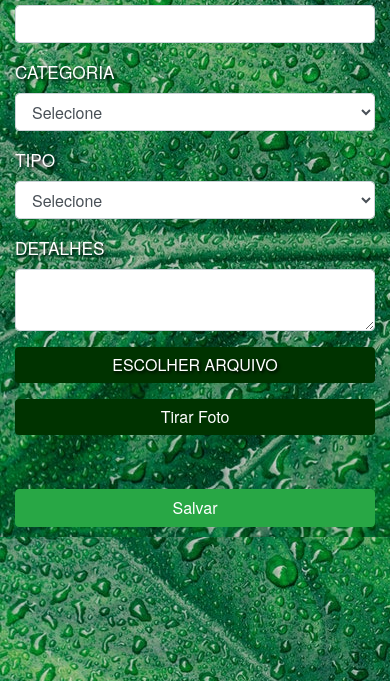
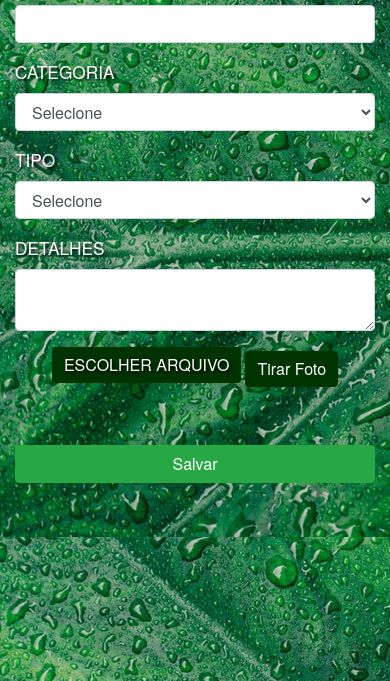
Before and after one commit to liara987/cidadao-do-vale-mobile, a website: page www/index.html in a window 390 px wide. Shown: the part 163-844 px from the top of the page. Drawn offline with nearby package versions, Linux system fonts and the light colour scheme; some packages are replaced by stand-ins of ours; no server answers.

Commit message:
Juntando botões
Colocando botoes na mesma div pra ficarem um do lado do outro

```diff
--- a/www/index.html
+++ b/www/index.html
@@ -82,15 +82,12 @@
                 <textarea id="detalhes" name="detalhes" class="form-control"></textarea>
             </div>
 
-            <div class="form-group">
-                <label class="btn btn-primary btn-block" for="exampleFormControlFile1">
+            <div class="form-group text-center">
+                <label class="btn btn-primary" for="exampleFormControlFile1">
                     <input type="file" class="form-control-file d-none" accept="image/*" id="foto" name="foto">
                     Escolher arquivo
                 </label>
-            </div>
-
-            <div class="form-group">
-                <button class="btn btn-primary camera-start btn-block">Tirar Foto</button>
+                <button class="btn btn-primary camera-start">Tirar Foto</button>
             </div>
 
             <div class="form-group" style="max-width: 100%">
```
